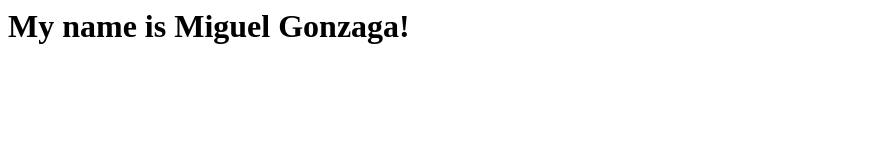
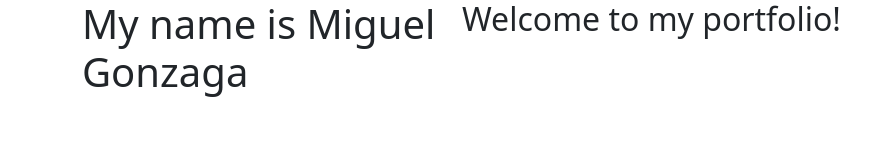
Before and after one commit to gonzagazzz/gonzagazzz.github.io, a plain HTML site: page index.html in a window 1280 px wide. Shown: the whole page, without its empty margins (0-894 px from the left). Drawn offline with nearby package versions, Linux system fonts and the light colour scheme.

Commit message:
Add Bootstrap 5.3.2

```diff
--- a/index.html
+++ b/index.html
@@ -1,9 +1,24 @@
 <html>
   <head>
     <title>Miguel Gonzaga's Portfolio</title>
+    <meta name="viewport" content="width=device-width, initial-scale=1">
+    <link href="https://cdn.jsdelivr.net/npm/bootstrap@5.3.2/dist/css/bootstrap.min.css" rel="stylesheet" integrity="sha384-T3c6CoIi6uLrA9TneNEoa7RxnatzjcDSCmG1MXxSR1GAsXEV/Dwwykc2MPK8M2HN" crossorigin="anonymous">
   </head>
 
   <body>
-    <h1>My name is Miguel Gonzaga!</h1>
+
+    <div class="container">
+      <div class="row">
+        <div class="col-4">
+          <h1>My name is Miguel Gonzaga</h1>
+        </div>
+
+        <div class="col-8">
+          <h2>Welcome to my portfolio!</h2>
+        </div>
+      </div>
+    </div>
+
+    <script src="https://cdn.jsdelivr.net/npm/bootstrap@5.3.2/dist/js/bootstrap.bundle.min.js" integrity="sha384-C6RzsynM9kWDrMNeT87bh95OGNyZPhcTNXj1NW7RuBCsyN/o0jlpcV8Qyq46cDfL" crossorigin="anonymous"></script>
   </body>
 </html>
```
